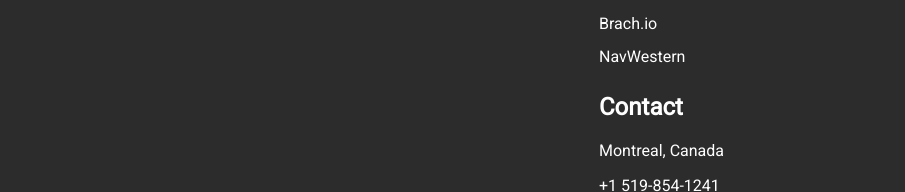
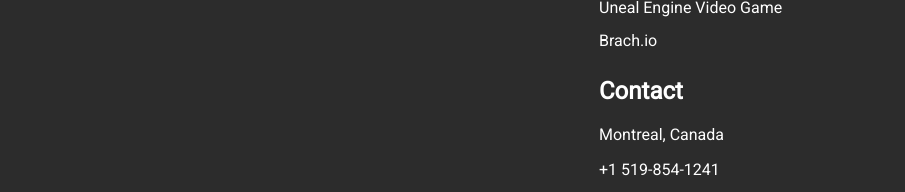
Before and after one commit to michaelsalton/website, a website: page index.html in a window 1280 px wide. Shown: the part 488-680 px from the top of the page, without its empty margins (199-1104 px from the left). Drawn offline with Linux system fonts and the light colour scheme.

Commit message:
removed nav western

```diff
--- a/index.html
+++ b/index.html
@@ -35,7 +35,6 @@
                     <a href="https://github.com/michaelsalton/ProjectLambda", target="blank">Project Lambda</a>
                     <a href="https://www.tiktok.com/@michaelsalton/video/6843917949510733061?is_copy_url=1&is_from_webapp=v1", target="blank">Uneal Engine Video Game</a>
                     <a href="https://github.com/michaelsalton/Brachio", target="blank">Brach.io</a>
-                    <a href="https://github.com/michaelsalton/NavWestern/tree/master/NavWestern", target="blank">NavWestern</a>
                 </div>
                 <div class="contact-section">
                     <h2>Contact</h2>
```
